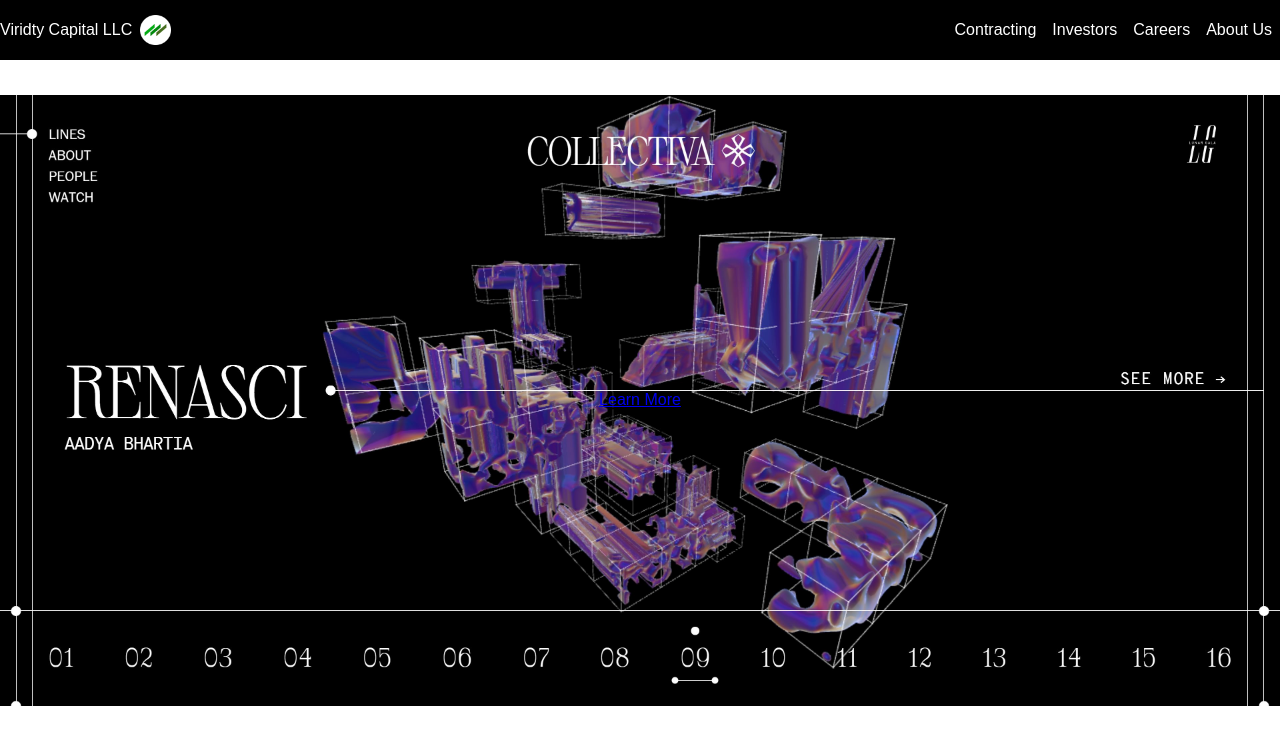
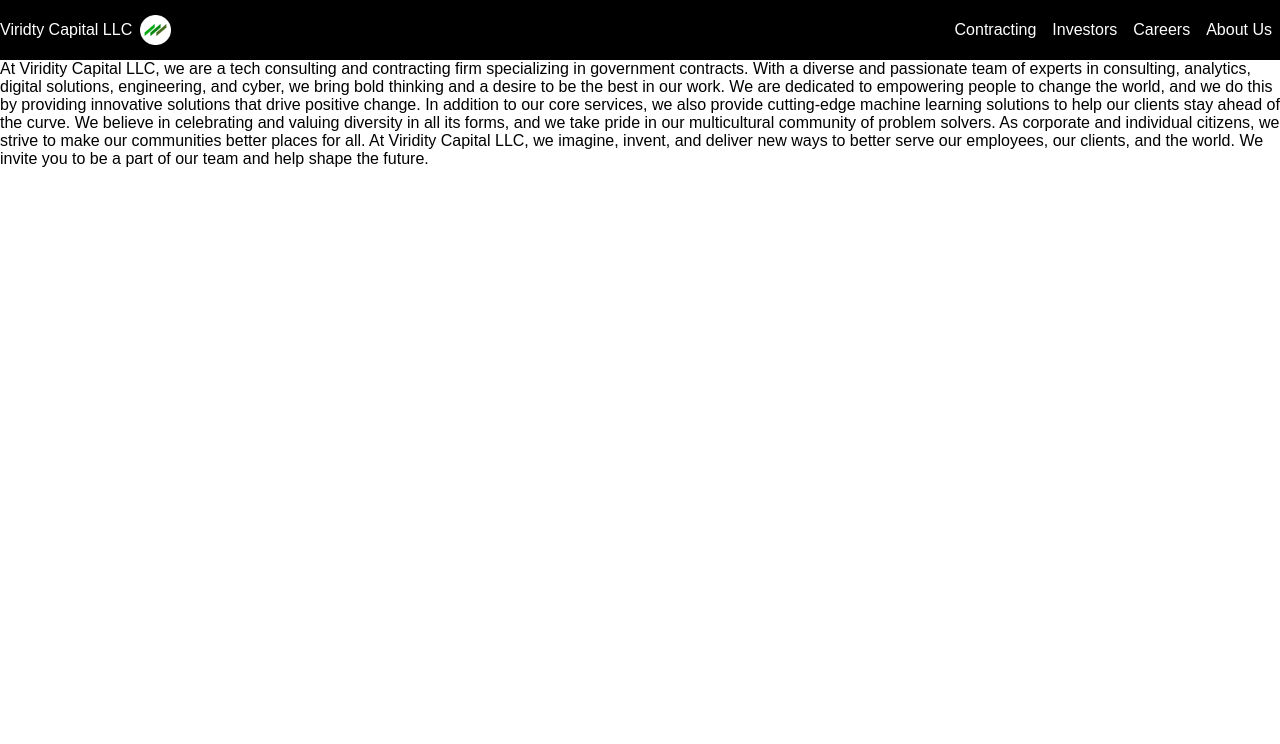
Before and after one commit to viriditycapital/viriditycapital.github.io, a React app: page /about in a window 1280 px wide. Shown: the top 744 px of the page. Built offline with nearby package versions, Linux system fonts and the light colour scheme.

Commit message:
worked on some pages. I think we should pivot to using MUI, this is too much work

```diff
--- a/package.json
+++ b/package.json
@@ -51,6 +51,7 @@
     "gh-pages": "^3.2.3",
     "html-entities": "^2.3.3",
     "html-webpack-plugin": "^5.3.1",
+    "react-router-dom": "^6.10.0",
     "sass": "^1.62.0",
     "sass-loader": "^11.0.1",
     "style-loader": "^2.0.0",
--- a/src/components/Toolbar.tsx
+++ b/src/components/Toolbar.tsx
@@ -1,5 +1,6 @@
 import React from "react";
 import logo_viridity from "../assets/viridity_icon.png";
+import { Link } from "react-router-dom";
 
 class Toolbar extends React.Component {
   render() {
@@ -14,18 +15,18 @@ class Toolbar extends React.Component {
       </div>
 
       <div className="toolbar-links">
-        <a className="link">
+        <Link className="link" to="/contracting">
           Contracting
-        </a>
-        <a className="link">
+        </Link>
+        <Link className="link" to="/investors">
           Investors
-        </a>
-        <a className="link">
+        </Link>
+        <Link className="link" to="/careers">
           Careers
-        </a>
-        <a className="link">
+        </Link>
+        <Link className="link" to="/about">
           About Us
-        </a>
+        </Link>
       </div>
     </div>;
   }
--- a/src/index.tsx
+++ b/src/index.tsx
@@ -2,10 +2,45 @@ import React from 'react';
 import ReactDOM from 'react-dom';
 import './styles/index.scss';
 import App from './App';
+import {
+  createBrowserRouter,
+  RouterProvider,
+} from "react-router-dom";
+import Contracting from './pages/Contracting';
+import Careers from './pages/Careers';
+import About from './pages/About';
+import Investors from './pages/Investors';
+
+/**
+ * TODO: We should eventually have it so that the toolbar persists, instead of
+ * reloading new pages every single time
+ */
+const router = createBrowserRouter([
+  {
+    path: "/",
+    element: <App />
+  },
+  {
+    path: "/contracting",
+    element: <Contracting />
+  },
+  {
+    path: "/careers",
+    element: <Careers />
+  },
+  {
+    path: "/about",
+    element: <About />
+  },
+  {
+    path: "/investors",
+    element: <Investors />
+  },
+]);
 
 ReactDOM.render(
   <React.StrictMode>
-    <App />
+    <RouterProvider router={router} />
   </React.StrictMode>,
   document.getElementById('root')
 );
--- /dev/null
+++ b/src/pages/About.tsx
@@ -0,0 +1,19 @@
+import React from "react";
+import Toolbar from "../components/Toolbar";
+
+class Careers extends React.Component {
+  render() {
+    return <div className="page">
+      <Toolbar/>
+      <div className="main-content">
+        At Viridity Capital LLC, we are a tech consulting and contracting firm specializing in government contracts. With a diverse and passionate team of experts in consulting, analytics, digital solutions, engineering, and cyber, we bring bold thinking and a desire to be the best in our work. We are dedicated to empowering people to change the world, and we do this by providing innovative solutions that drive positive change.
+
+        In addition to our core services, we also provide cutting-edge machine learning solutions to help our clients stay ahead of the curve. We believe in celebrating and valuing diversity in all its forms, and we take pride in our multicultural community of problem solvers. As corporate and individual citizens, we strive to make our communities better places for all.
+
+        At Viridity Capital LLC, we imagine, invent, and deliver new ways to better serve our employees, our clients, and the world. We invite you to be a part of our team and help shape the future.
+      </div>
+    </div>
+  }
+}
+
+export default Careers;
--- /dev/null
+++ b/src/pages/Careers.tsx
@@ -0,0 +1,15 @@
+import React from "react";
+import Toolbar from "../components/Toolbar";
+
+class Careers extends React.Component {
+  render() {
+    return <div className="page">
+      <Toolbar/>
+      <div className="main">
+        Careers
+      </div>
+    </div>
+  }
+}
+
+export default Careers;
--- /dev/null
+++ b/src/pages/Contracting.tsx
@@ -0,0 +1,13 @@
+import React from "react";
+import Toolbar from "../components/Toolbar";
+
+class Contracting extends React.Component {
+  render() {
+    return <div className="page">
+      <Toolbar/>
+      Contracting
+    </div>
+  }
+}
+
+export default Contracting;
--- /dev/null
+++ b/src/pages/Investors.tsx
@@ -0,0 +1,13 @@
+import React from "react";
+import Toolbar from "../components/Toolbar";
+
+class Investors extends React.Component {
+  render() {
+    return <div className="page">
+      <Toolbar/>
+      Investors
+    </div>
+  }
+}
+
+export default Investors;
--- /dev/null
+++ b/src/styles/constants.scss
@@ -0,0 +1 @@
+$toolbar-height: 60px;
--- a/src/styles/index.scss
+++ b/src/styles/index.scss
@@ -1,3 +1,5 @@
+@import 'constants';
+
 @import 'main';
 @import 'toolbar';
 @import 'banner';
--- a/src/styles/main.scss
+++ b/src/styles/main.scss
@@ -78,3 +78,9 @@ body {
     }
   }
 }
+
+.page {
+  .main-content {
+    margin-top: $toolbar-height;
+  }
+}
--- a/src/styles/toolbar.scss
+++ b/src/styles/toolbar.scss
@@ -1,7 +1,7 @@
 .toolbar {
   position: fixed;
   top: 0;
-  height: 60px;
+  height: $toolbar-height;
   width: 100vw;
   display: flex;
   justify-content: space-between;
@@ -40,6 +40,7 @@
     a {
       color: white;
       padding: 8px;
+      text-decoration: none;
     }
   }
 }
```
Also changed, not shown: 1 other file (tests, documents, lock files or other folders).
